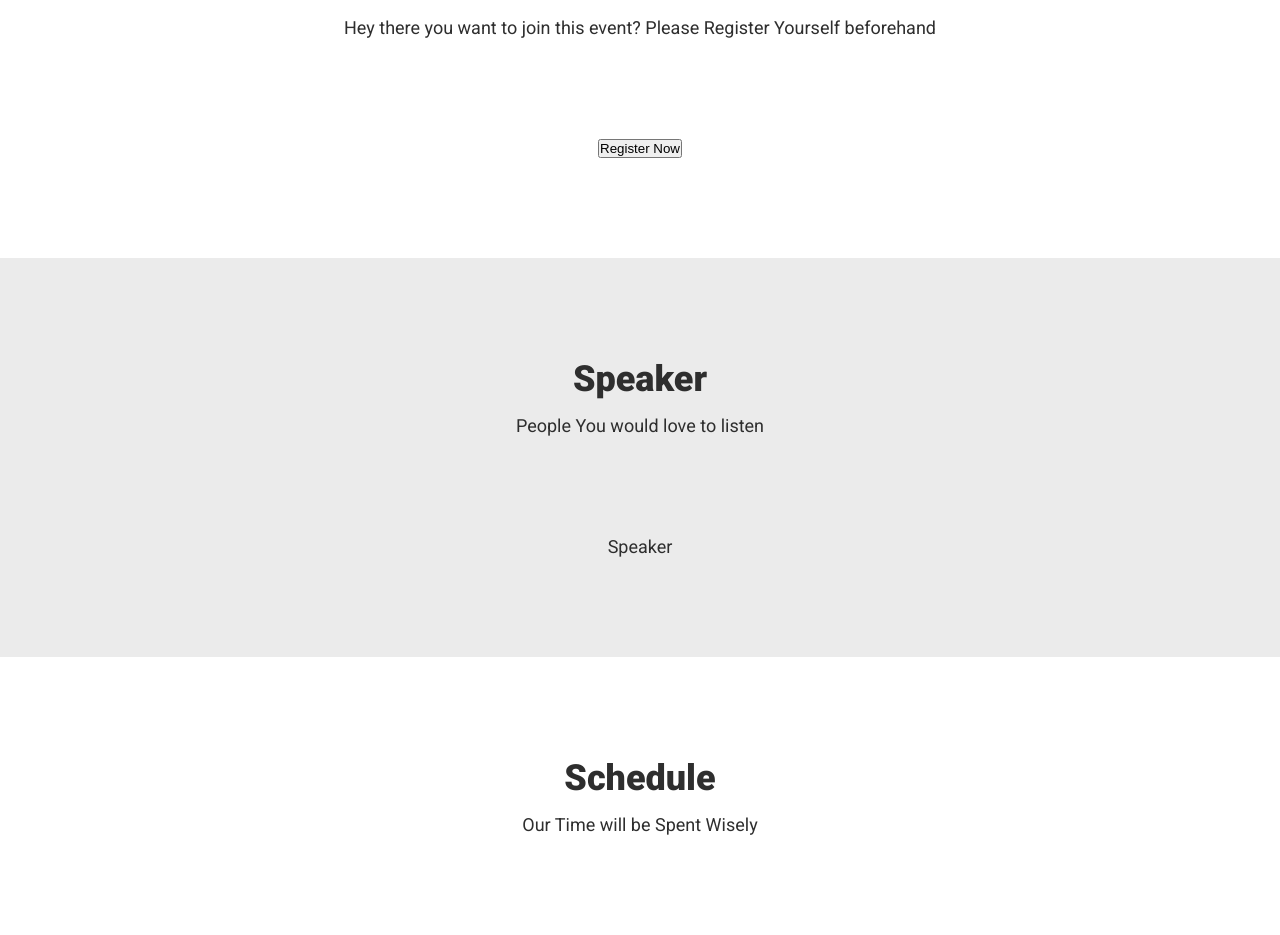
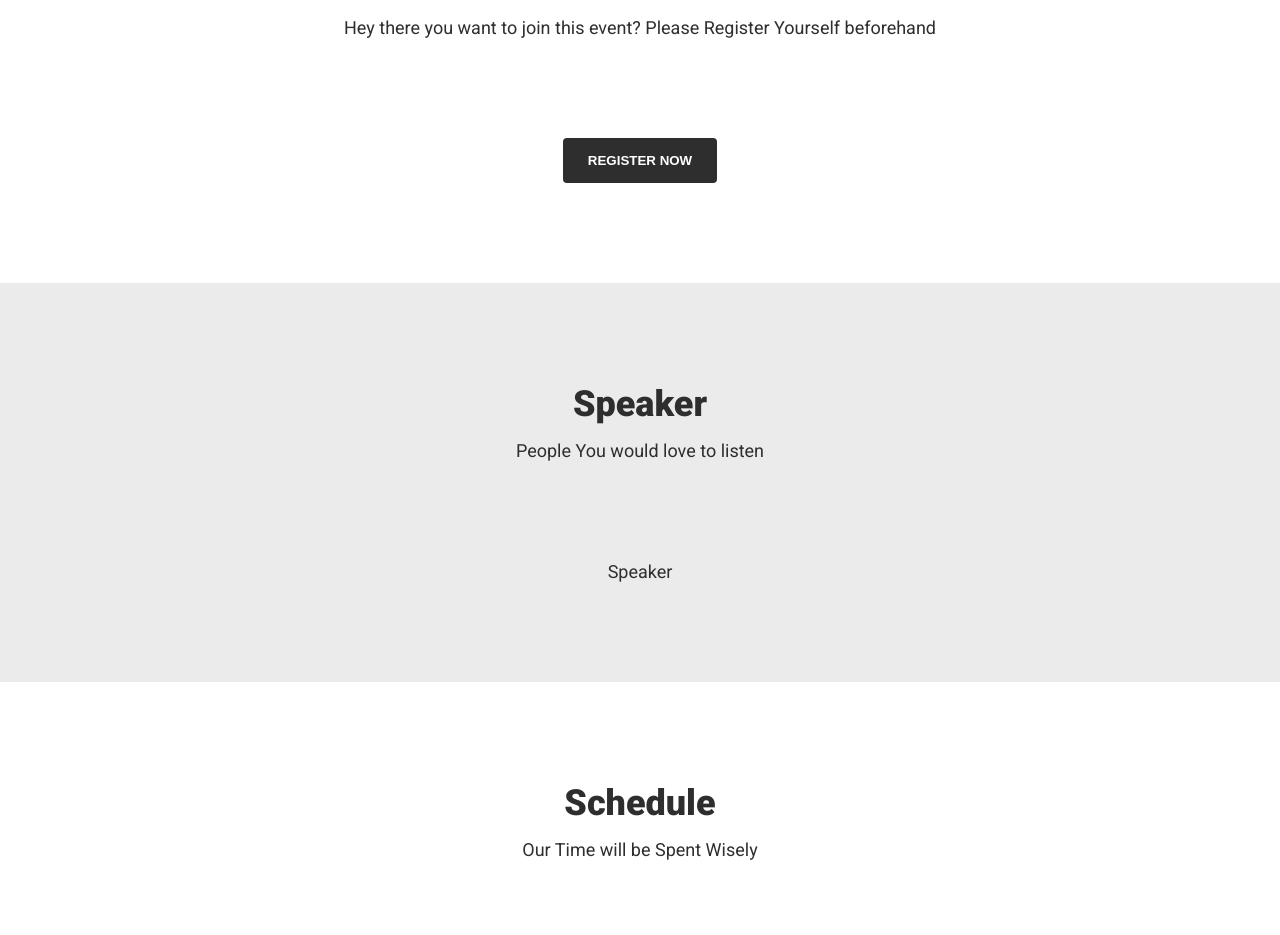
Before and after one commit to zonayedpca/talk.js, a React (Create React App) app: page / in a window 1280 px wide. Shown: the part 940-1875 px from the top of the page. Built offline with nearby package versions, Linux system fonts and the light colour scheme.

Commit message:
Form Style Updated

```diff
--- a/src/components/Action.js
+++ b/src/components/Action.js
@@ -13,7 +13,7 @@ export default () => {
         <Title title="Get Enrolled" content="Hey there you want to join this event? Please Register Yourself beforehand" />
         <div className="action">
           <ul>
-            <li><Button onClick={() => setShowForm(!showForm)} title="Register Now" /></li>
+            <li><Button style={{ backgroundColor: '#2e2e2e', color: '#fff' }} onClick={() => setShowForm(!showForm)} title={showForm ? 'Hide' : 'Register Now'} /></li>
           </ul>
         </div>
         { showForm && <RegisterForm />}
--- a/src/components/action.css
+++ b/src/components/action.css
@@ -5,6 +5,8 @@
 }
 
 form {
+  text-align: center;
+  width: 640px;
+  margin: 0 auto;
   margin-top: 25px;
-  text-align: center;
 }
--- a/src/components/common/button.css
+++ b/src/components/common/button.css
@@ -4,4 +4,5 @@ button {
   font-weight: 900;
   border-radius: 4px;
   text-transform: uppercase;
+  cursor: pointer;
 }
--- a/src/components/common/button.js
+++ b/src/components/common/button.js
@@ -1,7 +1,9 @@
 import React from 'react';
 
-const Button = ({ type='button', title, onClick  }) => (
-  <button onClick={onClick} type={type}>{title}</button>
+import './button.css';
+
+const Button = ({ type='button', style, title, onClick  }) => (
+  <button style={style} onClick={onClick} type={type}>{title}</button>
 )
 
 export { Button };
--- /dev/null
+++ b/src/components/common/input.css
@@ -0,0 +1,8 @@
+input {
+  padding: 10px 15px;
+  border: solid 2px #bebebe;
+  margin: 5px;
+  font-size: 18px;
+  border-radius: 4px;
+  width: calc(100%/2 - 10px);
+}
--- a/src/components/common/input.js
+++ b/src/components/common/input.js
@@ -1,4 +1,6 @@
 import React from 'react';
+
+import './input.css';
 
 export const Input = ({ name = 'Provide name props', placeholder = 'Provide placeholder props', value, onChange }) => (
   <input name={name} placeholder={placeholder} value={value} onChange={({ target: { value } }) => onChange(value, name)} />
--- a/src/components/common/registerform.js
+++ b/src/components/common/registerform.js
@@ -14,6 +14,7 @@ export const RegisterForm = () => {
   });
 
   const { name, phone, email, fb } = data;
+  const hasAllData = name.length && phone.length && email.length && fb.length;
 
   const handleChange = (input, name) => {
     setData({ ...data, [name]: input });
@@ -21,7 +22,7 @@ export const RegisterForm = () => {
 
   const handleSubmit = (e) => {
     e.preventDefault();
-    if(name.length && phone.length && email.length && fb.length) {
+    if(hasAllData) {
       console.log('Submit Now to Firebase');
     } else {
       handleChange('All the information are required!', 'error');
@@ -38,7 +39,7 @@ export const RegisterForm = () => {
         <Input name="email" placeholder="Enter your Email" value={email} onChange={handleChange} />
         <Input name="fb" placeholder="Enter your Facebook ID" value={fb} onChange={handleChange} />
       </div>
-      <Button type="submit" title="Register" />
+      <Button style={{ marginTop: 25, backgroundColor: hasAllData ? '#2e2e2e' : '#bebebe', color: hasAllData ? '#fff' : '#2e2e2e', cursor: hasAllData ? 'pointer' : 'not-allowed' }} type="submit" title="Register" />
     </form>
   )
 }
```
